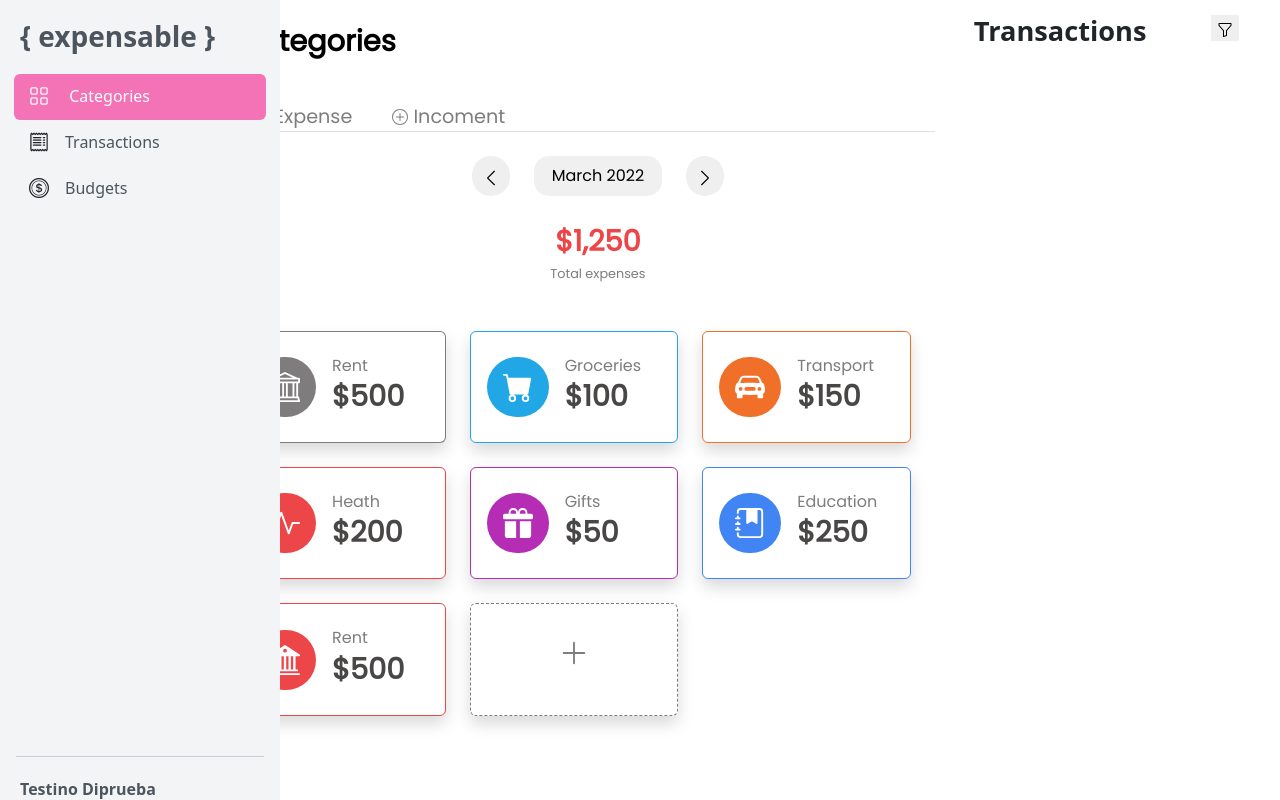
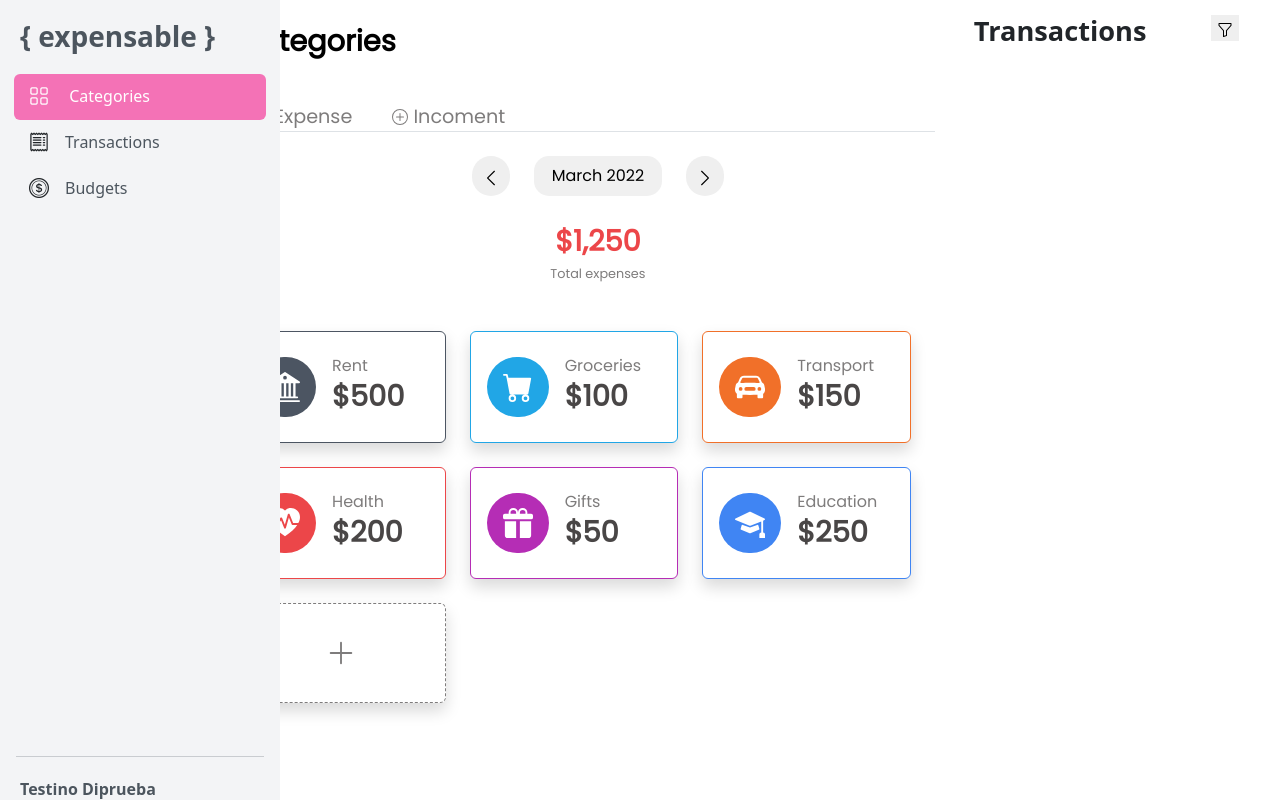
Before and after one commit to saral2829/Proyecto-Transacciones, an Angular app: page / in a window 1280 px wide. Built offline with nearby package versions, Linux system fonts and the light colour scheme.

Commit message:
mostrar categorias dinamicamente

```diff
--- a/src/app/Componente/category/category.component.css
+++ b/src/app/Componente/category/category.component.css
@@ -11,6 +11,8 @@
   --sky-blue: #20b6d2;
   --dark-sky-blue: #21a6e6;
   --blue: #4085f3;
+  --purple: #b52db5;
+  --gray: #4c5562;
 
   --red-color: #ec4649;
   --purple-color: rgb(181, 45, 181);
@@ -22,6 +24,21 @@
 }
 
 /* ******* */
+/* gray */
+.color-gray .card {
+  border-color: var(--gray);
+}
+.color-gray .icon-cat {
+  background-color: var(--gray);
+}
+
+/* purple */
+.color-purple .card {
+  border-color: var(--purple);
+}
+.color-purple .icon-cat {
+  background-color: var(--purple);
+}
 
 /* red */
 .color-red .card {
--- a/src/app/Componente/category/category.component.html
+++ b/src/app/Componente/category/category.component.html
@@ -105,192 +105,6 @@
   </section>
 
   <section class="container">
-    <!-- Content Row -->
-    <div class="row">
-      <!-- Earnings (Monthly) Card Example -->
-      <div class="col-xl-4 col-md-6 mb-4">
-        <div class="card border-center-info shadow h-100 py-2 border-gris">
-          <div class="card-body">
-            <div class="d-flex justify-content-left align-items-center">
-              <div class="px-3 icon-cat circle-gris">
-                <svg
-                  xmlns="http://www.w3.org/2000/svg"
-                  width="30"
-                  height="30"
-                  fill="currentColor"
-                  class="bi bi-bank"
-                  viewBox="0 0 16 16"
-                >
-                  <path
-                    d="m8 0 6.61 3h.89a.5.5 0 0 1 .5.5v2a.5.5 0 0 1-.5.5H15v7a.5.5 0 0 1 .485.38l.5 2a.498.498 0 0 1-.485.62H.5a.498.498 0 0 1-.485-.62l.5-2A.501.501 0 0 1 1 13V6H.5a.5.5 0 0 1-.5-.5v-2A.5.5 0 0 1 .5 3h.89L8 0ZM3.777 3h8.447L8 1 3.777 3ZM2 6v7h1V6H2Zm2 0v7h2.5V6H4Zm3.5 0v7h1V6h-1Zm2 0v7H12V6H9.5ZM13 6v7h1V6h-1Zm2-1V4H1v1h14Zm-.39 9H1.39l-.25 1h13.72l-.25-1Z"
-                  />
-                </svg>
-              </div>
-
-              <div class="px-3">
-                <h3 class="text-category">Rent</h3>
-                <p class="mont-category"><span>$500</span></p>
-              </div>
-            </div>
-          </div>
-        </div>
-      </div>
-
-      <!-- Earnings (Monthly) Card Example -->
-      <div class="col-xl-4 col-md-6 mb-4">
-        <div class="card border-center-info shadow h-100 py-2 border-sky-blue">
-          <div class="card-body">
-            <div class="d-flex justify-content-left align-items-center">
-              <div class="px-3 icon-cat circle-dark-sky-blue">
-                <svg
-                  xmlns="http://www.w3.org/2000/svg"
-                  width="30"
-                  height="30"
-                  fill="currentColor"
-                  class="bi bi-cart-fill"
-                  viewBox="0 0 16 16"
-                >
-                  <path
-                    d="M0 1.5A.5.5 0 0 1 .5 1H2a.5.5 0 0 1 .485.379L2.89 3H14.5a.5.5 0 0 1 .491.592l-1.5 8A.5.5 0 0 1 13 12H4a.5.5 0 0 1-.491-.408L2.01 3.607 1.61 2H.5a.5.5 0 0 1-.5-.5zM5 12a2 2 0 1 0 0 4 2 2 0 0 0 0-4zm7 0a2 2 0 1 0 0 4 2 2 0 0 0 0-4zm-7 1a1 1 0 1 1 0 2 1 1 0 0 1 0-2zm7 0a1 1 0 1 1 0 2 1 1 0 0 1 0-2z"
-                  />
-                </svg>
-              </div>
-              <div class="px-3">
-                <h3 class="text-category">Groceries</h3>
-                <p class="mont-category"><span>$100</span></p>
-              </div>
-            </div>
-          </div>
-        </div>
-      </div>
-
-      <!-- Earnings (Monthly) Card Example -->
-      <div class="col-xl-4 col-md-6 mb-4">
-        <div class="card border-center-info shadow h-100 py-2 border-orange">
-          <div class="card-body">
-            <div class="d-flex justify-content-left align-items-center">
-              <div class="px-3 icon-cat circle-dark-orange">
-                <svg
-                  xmlns="http://www.w3.org/2000/svg"
-                  width="30"
-                  height="30"
-                  fill="currentColor"
-                  class="bi bi-car-front-fill"
-                  viewBox="0 0 16 16"
-                >
-                  <path
-                    d="M2.52 3.515A2.5 2.5 0 0 1 4.82 2h6.362c1 0 1.904.596 2.298 1.515l.792 1.848c.075.175.21.319.38.404.5.25.855.715.965 1.262l.335 1.679c.033.161.049.325.049.49v.413c0 .814-.39 1.543-1 1.997V13.5a.5.5 0 0 1-.5.5h-2a.5.5 0 0 1-.5-.5v-1.338c-1.292.048-2.745.088-4 .088s-2.708-.04-4-.088V13.5a.5.5 0 0 1-.5.5h-2a.5.5 0 0 1-.5-.5v-1.892c-.61-.454-1-1.183-1-1.997v-.413a2.5 2.5 0 0 1 .049-.49l.335-1.68c.11-.546.465-1.012.964-1.261a.807.807 0 0 0 .381-.404l.792-1.848ZM3 10a1 1 0 1 0 0-2 1 1 0 0 0 0 2Zm10 0a1 1 0 1 0 0-2 1 1 0 0 0 0 2ZM6 8a1 1 0 0 0 0 2h4a1 1 0 1 0 0-2H6ZM2.906 5.189a.51.51 0 0 0 .497.731c.91-.073 3.35-.17 4.597-.17 1.247 0 3.688.097 4.597.17a.51.51 0 0 0 .497-.731l-.956-1.913A.5.5 0 0 0 11.691 3H4.309a.5.5 0 0 0-.447.276L2.906 5.19Z"
-                  />
-                </svg>
-              </div>
-
-              <div class="px-3">
-                <h3 class="text-category">Transport</h3>
-                <p class="mont-category"><span>$150</span></p>
-              </div>
-            </div>
-          </div>
-        </div>
-      </div>
-    </div>
-
-    <!-- </div> -->
-    <!-- </div> -->
-
-    <div class="row">
-      <!-- Earnings (Monthly) Card Example -->
-      <div class="col-xl-4 col-md-6 mb-4">
-        <div class="card border-center-info shadow h-100 py-2 border-red">
-          <div class="card-body">
-            <div class="d-flex justify-content-left align-items-center">
-              <div class="px-3 icon-cat circle-red">
-                <svg
-                  xmlns="http://www.w3.org/2000/svg"
-                  width="30"
-                  height="30"
-                  fill="currentColor"
-                  class="bi bi-activity"
-                  viewBox="0 0 16 16"
-                >
-                  <path
-                    fill-rule="evenodd"
-                    d="M6 2a.5.5 0 0 1 .47.33L10 12.036l1.53-4.208A.5.5 0 0 1 12 7.5h3.5a.5.5 0 0 1 0 1h-3.15l-1.88 5.17a.5.5 0 0 1-.94 0L6 3.964 4.47 8.171A.5.5 0 0 1 4 8.5H.5a.5.5 0 0 1 0-1h3.15l1.88-5.17A.5.5 0 0 1 6 2Z"
-                  />
-                </svg>
-              </div>
-
-              <div class="px-3">
-                <h3 class="text-category">Heath</h3>
-                <p class="mont-category"><span>$200</span></p>
-              </div>
-            </div>
-          </div>
-        </div>
-      </div>
-
-      <!-- Earnings (Monthly) Card Example -->
-      <div class="col-xl-4 col-md-6 mb-4">
-        <div class="card border-center-info shadow h-100 py-2 border-purple">
-          <div class="card-body">
-            <div class="d-flex justify-content-left align-items-center">
-              <div class="px-3 icon-cat circle-purple">
-                <svg
-                  xmlns="http://www.w3.org/2000/svg"
-                  width="30"
-                  height="30"
-                  fill="currentColor"
-                  class="bi bi-gift-fill"
-                  viewBox="0 0 16 16"
-                >
-                  <path
-                    d="M3 2.5a2.5 2.5 0 0 1 5 0 2.5 2.5 0 0 1 5 0v.006c0 .07 0 .27-.038.494H15a1 1 0 0 1 1 1v1a1 1 0 0 1-1 1H1a1 1 0 0 1-1-1V4a1 1 0 0 1 1-1h2.038A2.968 2.968 0 0 1 3 2.506V2.5zm1.068.5H7v-.5a1.5 1.5 0 1 0-3 0c0 .085.002.274.045.43a.522.522 0 0 0 .023.07zM9 3h2.932a.56.56 0 0 0 .023-.07c.043-.156.045-.345.045-.43a1.5 1.5 0 0 0-3 0V3zm6 4v7.5a1.5 1.5 0 0 1-1.5 1.5H9V7h6zM2.5 16A1.5 1.5 0 0 1 1 14.5V7h6v9H2.5z"
-                  />
-                </svg>
-              </div>
-              <div class="px-3">
-                <h3 class="text-category">Gifts</h3>
-                <p class="mont-category"><span>$50</span></p>
-              </div>
-            </div>
-          </div>
-        </div>
-      </div>
-
-      <div class="col-xl-4 col-md-6 mb-4">
-        <div class="card border-center-info shadow h-100 py-2 border-blue">
-          <div class="card-body">
-            <div class="d-flex justify-content-left align-items-center">
-              <div class="px-3 icon-cat circle-blue">
-                <svg
-                  xmlns="http://www.w3.org/2000/svg"
-                  width="30"
-                  height="30"
-                  fill="currentColor"
-                  class="bi bi-journal-bookmark-fill"
-                  viewBox="0 0 16 16"
-                >
-                  <path
-                    fill-rule="evenodd"
-                    d="M6 1h6v7a.5.5 0 0 1-.757.429L9 7.083 6.757 8.43A.5.5 0 0 1 6 8V1z"
-                  />
-                  <path
-                    d="M3 0h10a2 2 0 0 1 2 2v12a2 2 0 0 1-2 2H3a2 2 0 0 1-2-2v-1h1v1a1 1 0 0 0 1 1h10a1 1 0 0 0 1-1V2a1 1 0 0 0-1-1H3a1 1 0 0 0-1 1v1H1V2a2 2 0 0 1 2-2z"
-                  />
-                  <path
-                    d="M1 5v-.5a.5.5 0 0 1 1 0V5h.5a.5.5 0 0 1 0 1h-2a.5.5 0 0 1 0-1H1zm0 3v-.5a.5.5 0 0 1 1 0V8h.5a.5.5 0 0 1 0 1h-2a.5.5 0 0 1 0-1H1zm0 3v-.5a.5.5 0 0 1 1 0v.5h.5a.5.5 0 0 1 0 1h-2a.5.5 0 0 1 0-1H1z"
-                  />
-                </svg>
-              </div>
-              <div class="px-3">
-                <h3 class="text-category">Education</h3>
-                <p class="mont-category"><span>$250</span></p>
-              </div>
-            </div>
-          </div>
-        </div>
-      </div>
-    </div>
-
     <div class="row">
       <div
         *ngFor="let category of categories"
@@ -305,25 +119,6 @@
                   src="../../../assets/icons/{{ category.icon }}.svg"
                   alt="rent"
                 />
-                <!-- <svg
-                  xmlns="http://www.w3.org/2000/svg"
-                  width="30"
-                  height="30"
-                  fill="currentColor"
-                  class="bi bi-journal-bookmark-fill"
-                  viewBox="0 0 16 16"
-                >
-                  <path
-                    fill-rule="evenodd"
-                    d="M6 1h6v7a.5.5 0 0 1-.757.429L9 7.083 6.757 8.43A.5.5 0 0 1 6 8V1z"
-                  />
-                  <path
-                    d="M3 0h10a2 2 0 0 1 2 2v12a2 2 0 0 1-2 2H3a2 2 0 0 1-2-2v-1h1v1a1 1 0 0 0 1 1h10a1 1 0 0 0 1-1V2a1 1 0 0 0-1-1H3a1 1 0 0 0-1 1v1H1V2a2 2 0 0 1 2-2z"
-                  />
-                  <path
-                    d="M1 5v-.5a.5.5 0 0 1 1 0V5h.5a.5.5 0 0 1 0 1h-2a.5.5 0 0 1 0-1H1zm0 3v-.5a.5.5 0 0 1 1 0V8h.5a.5.5 0 0 1 0 1h-2a.5.5 0 0 1 0-1H1zm0 3v-.5a.5.5 0 0 1 1 0v.5h.5a.5.5 0 0 1 0 1h-2a.5.5 0 0 1 0-1H1z"
-                  />
-                </svg> -->
               </div>
               <div class="px-3">
                 <h3 class="text-category">{{ category.name }}</h3>
--- a/src/app/Componente/category/category.component.ts
+++ b/src/app/Componente/category/category.component.ts
@@ -1,6 +1,7 @@
 import { Component, OnInit } from '@angular/core';
 
 import { Category } from '../../models/category';
+import { NewCategory } from 'src/app/models/new-category.model';
 
 @Component({
   selector: 'app-category',
@@ -16,49 +17,49 @@ export class CategoryComponent {
       name: 'Rent',
       icon: 'rent',
       type: 'expense',
-      color: 'red',
+      color: 'gray',
       total: '500',
     },
-    // {
-    //   id: 2,
-    //   name: 'Groceries',
-    //   icon: 'groceries',
-    //   type: 'expense',
-    //   color: 'dark-orange',
-    //   total: '100',
-    // },
-    // {
-    //   id: 3,
-    //   name: 'Transport',
-    //   icon: 'transport',
-    //   type: 'expense',
-    //   color: 'orange',
-    //   total: '150',
-    // },
-    // {
-    //   id: 4,
-    //   name: 'Health',
-    //   icon: 'health',
-    //   type: 'income',
-    //   color: 'dark-green',
-    //   total: '200',
-    // },
-    // {
-    //   id: 5,
-    //   name: 'Gifts',
-    //   icon: 'gifts',
-    //   type: 'income',
-    //   color: 'green',
-    //   total: '50',
-    // },
-    // {
-    //   id: 6,
-    //   name: 'Education',
-    //   icon: 'education',
-    //   type: 'expense',
-    //   color: 'sky-blue',
-    //   total: '250',
-    // },
+    {
+      id: 2,
+      name: 'Groceries',
+      icon: 'groceries',
+      type: 'expense',
+      color: 'dark-sky-blue',
+      total: '100',
+    },
+    {
+      id: 3,
+      name: 'Transport',
+      icon: 'transport',
+      type: 'expense',
+      color: 'dark-orange',
+      total: '150',
+    },
+    {
+      id: 4,
+      name: 'Health',
+      icon: 'health',
+      type: 'income',
+      color: 'red',
+      total: '200',
+    },
+    {
+      id: 5,
+      name: 'Gifts',
+      icon: 'gifts',
+      type: 'income',
+      color: 'purple',
+      total: '50',
+    },
+    {
+      id: 6,
+      name: 'Education',
+      icon: 'education',
+      type: 'expense',
+      color: 'blue',
+      total: '250',
+    },
   ];
 
   addCategory(): void {
@@ -69,7 +70,7 @@ export class CategoryComponent {
     this.visibleNewCategoryPopup = false;
   }
 
-  createCategory(categorie: Category): void {
-    this.categories.push(categorie);
+  createCategory(categorie: NewCategory): void {
+    this.categories.push({ ...categorie, id: this.categories.length + 1 });
   }
 }
--- a/src/app/Componente/create-new-category/create-new-category.component.ts
+++ b/src/app/Componente/create-new-category/create-new-category.component.ts
@@ -1,6 +1,7 @@
 import { Component, Input, Output, EventEmitter } from '@angular/core';
 
 import { Category } from '../../models/category';
+import { NewCategory } from 'src/app/models/new-category.model';
 
 @Component({
   selector: 'app-create-new-category',
@@ -13,14 +14,12 @@ export class CreateNewCategoryComponent {
   type: string = '';
   color: string = '';
   icon: string = '';
-  // newCategory = {
-  //   name: '',
-  //   type: '',
-  // };
+
+  newCategory!: NewCategory;
 
   @Output() onClose = new EventEmitter<boolean>();
 
-  @Output() onCreate = new EventEmitter<Category>();
+  @Output() onCreate = new EventEmitter<NewCategory>();
 
   close() {
     this.onClose.emit();
@@ -41,20 +40,24 @@ export class CreateNewCategoryComponent {
   }
 
   create(): void {
-    this.onCreate.emit({
-      id: 2,
+    this.newCategory = {
       name: this.name,
       icon: this.icon,
       type: this.type,
       color: this.color,
       total: '0',
-    });
+    };
+
+    this.onCreate.emit(this.newCategory);
 
     this.close();
 
-    console.log(this.name);
-    console.log(this.type);
-    console.log(this.color);
-    console.log(this.icon);
+    this.name = '';
+    this.type = '';
+    this.color = '';
+    this.icon = '';
+
+    console.log('---------------------------');
+    console.log(this.newCategory);
   }
 }
```
Also changed, not shown: src/app/models/new-category.model.ts (added, +7 -0 lines).
